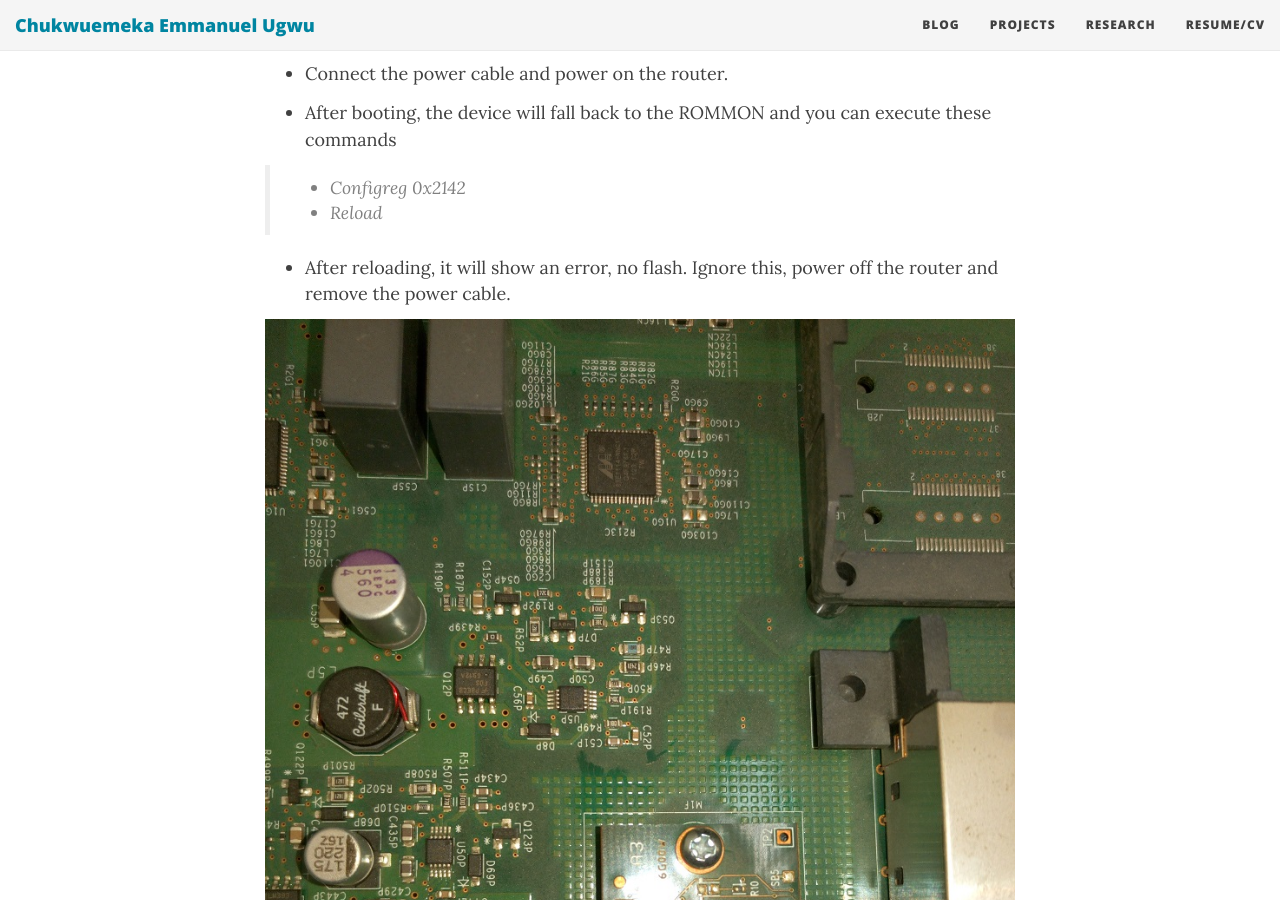
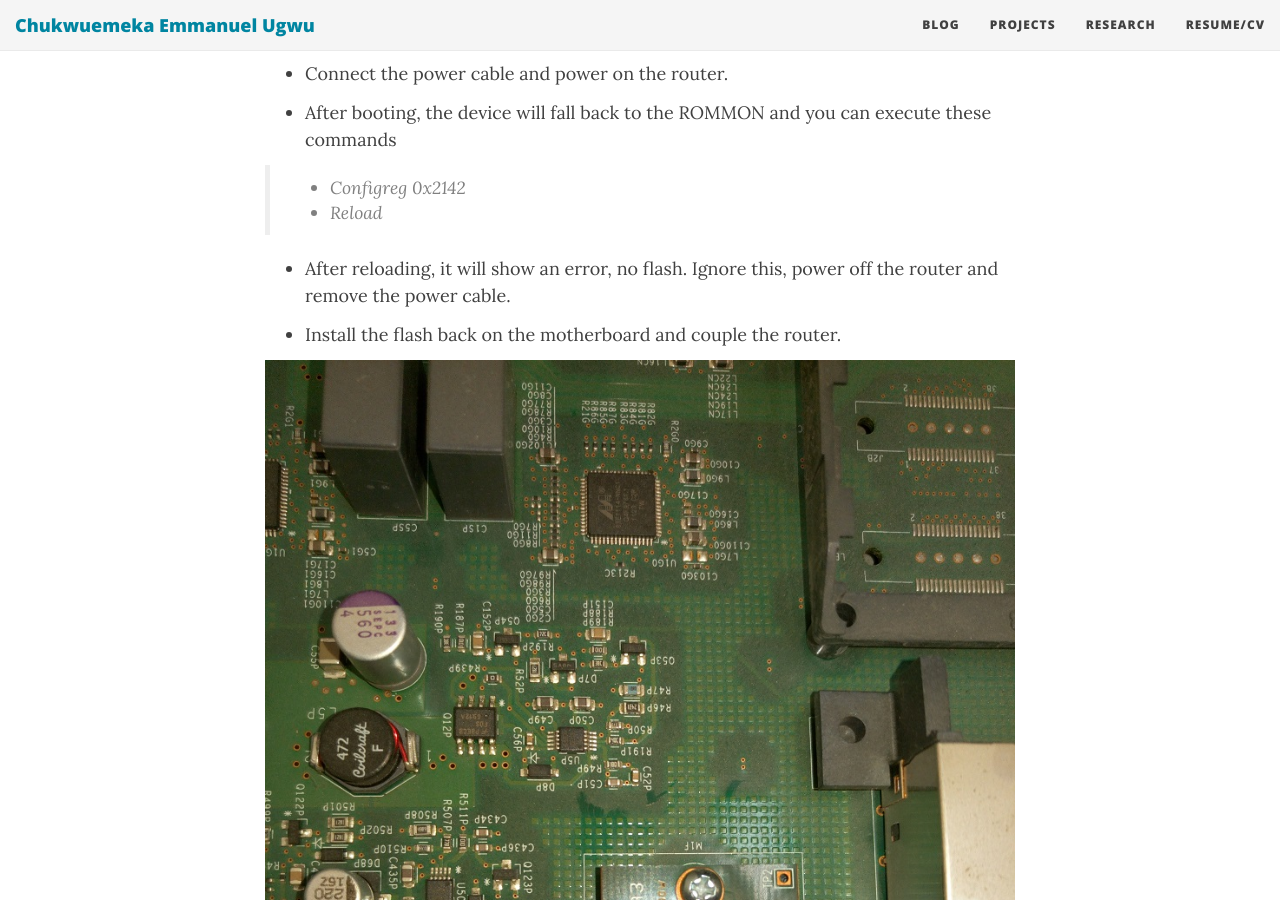
Before and after one commit to coolmechel/blog, a Jekyll site: the page built from _posts/2022-05-25-break-sequence-on-cisco-1921-router-not-working.md, in a window 1280 px wide and 900 px high, scrolled down 2562 px. Built offline with Jekyll 4.4.1, drawn with Linux system fonts in a browser that asks for light colours; nearby versions of some CDN libraries.

Commit message:
Editing position of the picture

```diff
--- a/_posts/2022-05-25-break-sequence-on-cisco-1921-router-not-working.md
+++ b/_posts/2022-05-25-break-sequence-on-cisco-1921-router-not-working.md
@@ -46,11 +46,11 @@ I thought I would share how we eventually solved the problem and my learnings in
 
 - After reloading, it will show an error, no flash. Ignore this, power off the router and remove the power cable.
 
+- Install the flash back on the motherboard and couple the router.
+
 ![Networking Equipment](../img/cisco-4.jpg "Replace the flash to the motherboard")
 
 ***
-
-- Install the flash back on the motherboard and couple the router.
 
 - Power on the router, rack it and continue configuring the device like it’s the first time.
 
```
